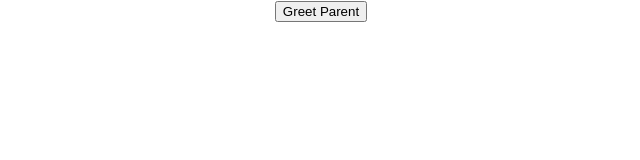
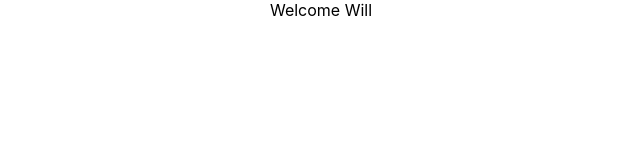
Before and after one commit to illwillgusto/hello-world, a React (Create React App) app: page / in a window 1280 px wide. Shown: the top 160 px of the page, without its empty margins (319-959 px from the left). Built offline with nearby package versions, Linux system fonts and the light colour scheme.

Commit message:
if/else condition
if else condition for isLoggedIn
if true then you get Welcome Will
if false then you get Welcome Guest
the render method has been set for this to work

```diff
--- a/src/App.js
+++ b/src/App.js
@@ -11,12 +11,14 @@
 import ClassClick from './Components/ClassClick';
 import EventBind from './Components/EventBind';
 import ParentComponent from './Components/ParentComponent';
+import UserGreeting from './Components/UserGreeting';
 
 class App extends Component {
   render() {
     return (
       <div className='App'>
-        <ParentComponent />
+        <UserGreeting />
+        {/* <ParentComponent /> */}
         {/* <EventBind /> */}
         {/* <ClassClick />
         <FunctionClick /> */}
--- /dev/null
+++ b/src/Components/UserGreeting.js
@@ -0,0 +1,32 @@
+import React, { Component } from 'react'
+
+class UserGreeting extends Component {
+
+    constructor(props) {
+      super(props)
+
+      this.state = {
+         isLoggedIn: true
+      }
+    }
+
+  render() {
+        if (this.state.isLoggedIn) {
+            return (
+                <div>Welcome Will</div>
+            )
+        } else {
+            return (
+                <div>Welcome Guest</div>
+            )
+        }
+    // return (
+    //     <div>
+    //         <div>Welcome Will</div>
+    //         <div>Welcome Guest</div>
+    //     </div>
+    // )
+  }
+}
+
+export default UserGreeting
```
